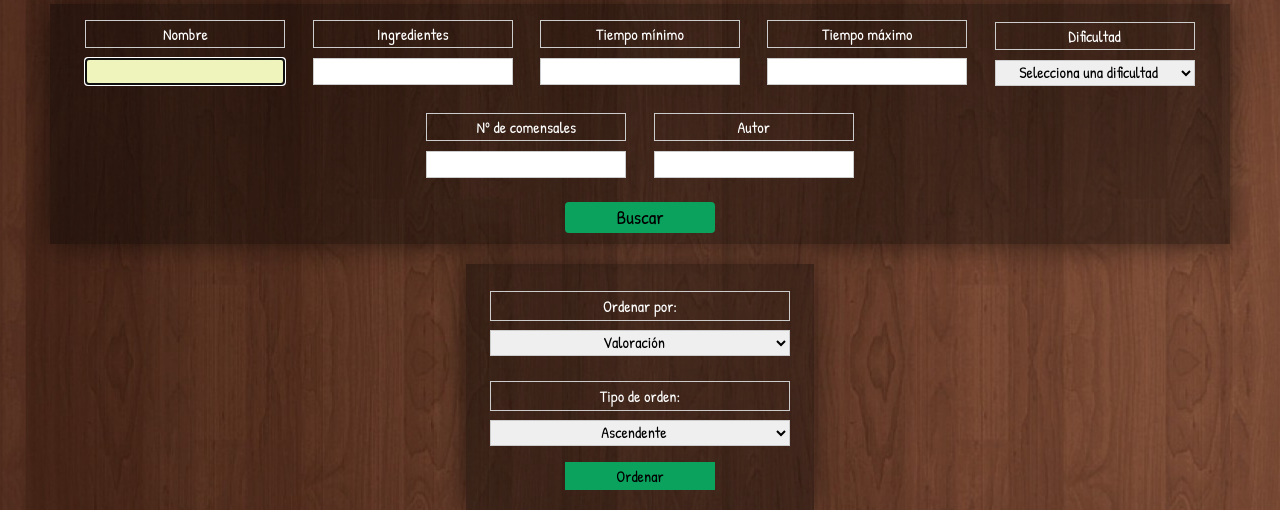
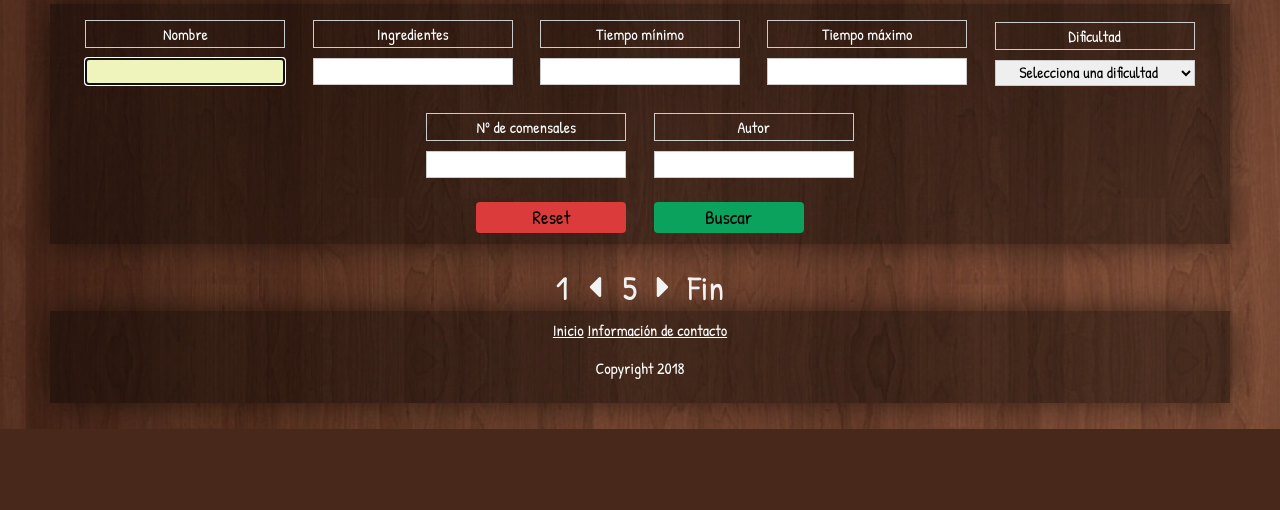
Before and after one commit to davmm96/PCW, a PHP site: page /buscar.html in a window 1280 px wide. Shown: the part 425-935 px from the top of the page. After the commit the page ends 854 px from the top, so only its background shows below. Run offline with PHP 8.4, Linux system fonts and the light colour scheme; some libraries are stand-ins or nearby versions.

Commit message:
Fin 6ultimas index + cambio boton buscar.html
He terminado el mostrar las recetas, ya envia a la busqueda  de las recetas del autor si pinchas en autor.
Ya envia a la receta con el id de la receta al pinchar en su nombre

```diff
--- a/practica02/buscar.html
+++ b/practica02/buscar.html
@@ -9,7 +9,7 @@
 		<script src="javascript.js"></script>
 	</head>
 
-    <body   onload="res_buqueda=busqueda_rapida_recetas();  cabecera();">
+    <body   onload="seleccionar_busqueda();  cabecera();">
 
        	<header id="header">
 
@@ -86,13 +86,12 @@
 				/>
 			</p>
 
-
 			<br>
-
+			<button>Reset</button>
 			<input type="submit" value="Buscar">
 
 		</form>
-
+		<!--
 		<form class="form-pequenyo">
 			<p>
 				<label>Ordenar por:</label>
@@ -110,7 +109,7 @@
 			</p>
 			<input type="submit" value="Ordenar">
 		</form>
-
+		-->
 
 <div class="contenido" id="contenido_busqueda">
 
--- a/practica02/estilo.css
+++ b/practica02/estilo.css
@@ -228,8 +228,25 @@ header label{
 .form-reducido input[type=submit]{
     padding: 0.2% 1%;
 	width: 150px;
+    margin-left: 1%;
+}
+.form-reducido button{
+    font-family: 'Patrick Hand', cursive;
+    font-size: 120%;
+    width: 150px;
+    background-color: #db3b3b;
+    color: black;
+    padding: 0.2% 1%;
+    margin: 1% 0;
+    margin-right: 1%;
+    border: none;
+    border-radius: 4px;
+    cursor: pointer;
 }
 
+.form-reducido button:hover{
+    background-color: #af3434;
+}
 /*FORMULARIO FIN INDEX*/
 .form-pequenyo{
     text-align: center;
--- a/practica02/index.html
+++ b/practica02/index.html
@@ -61,7 +61,6 @@
 		</p>
 		<input type="submit" value="Buscar">
 	</form>
-	<button onclick="peticionFetchAPI_GET();">BUSCA</button>
 	<div class="centrado">
 		<div class="pasa_paginas">
 			<a href="">1</a>
--- a/practica02/javascript.js
+++ b/practica02/javascript.js
@@ -21,8 +21,22 @@ function peticionFetchAPI_GET(){
 			})*/;
 }
 
+function seleccionar_busqueda(){
+	if( getParameterByName('autor') ){
+		busqueda_autor();
+	}
+	else{
+		busqueda_rapida_recetas();
+	}
+}
 function seisUltimas(){
 	var url ='http://localhost/PCW/practica02/rest/receta/?u=6';
+	mostar_recetas(url);
+}
+
+function busqueda_autor(){
+	var parametros = getParameterByName('autor');
+	var url ='http://localhost/PCW/practica02/rest/receta/?a=' + parametros;
 	mostar_recetas(url);
 }
 
@@ -54,9 +68,9 @@ function mostar_recetas(url){
 							var receta = data.FILAS[i];
 							element.innerHTML = element.innerHTML +
 						'<article>' +
-				    	'<p><a href="receta.html">' + receta.nombre + '</a></p>'+
+				    	'<p><a href="receta.html?id='+ receta.id +'">' + receta.nombre + '</a></p>'+
 				    	'<img src="fotos/' + receta.fichero + '" alt="'+ receta.descripcion_foto +'" width="350" height="200">'+
-				    	'<p><a href="buscar.html">'+ receta.autor +'</a></p>'+
+				    	'<p><a href="buscar.html?autor='+ receta.autor+'">'+ receta.autor +'</a></p>'+
 				    	'<p>'+ receta.fecha +'</p>'+
 				    	'<p>'+receta.negativos+' votos positivos</p>'+
 				    	'<p>'+receta.positivos+' votos negativos</p>'+
```
Also changed, not shown: 1 other file.
